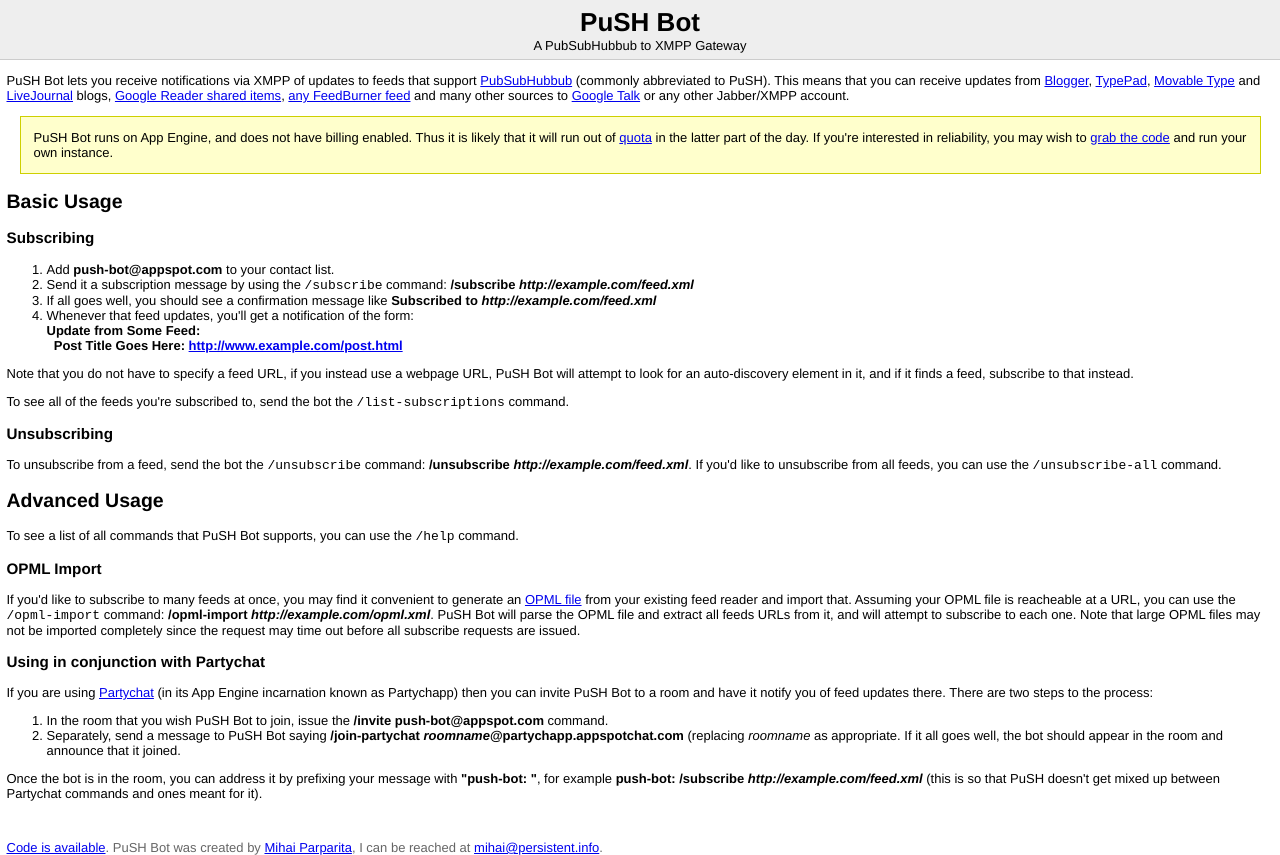
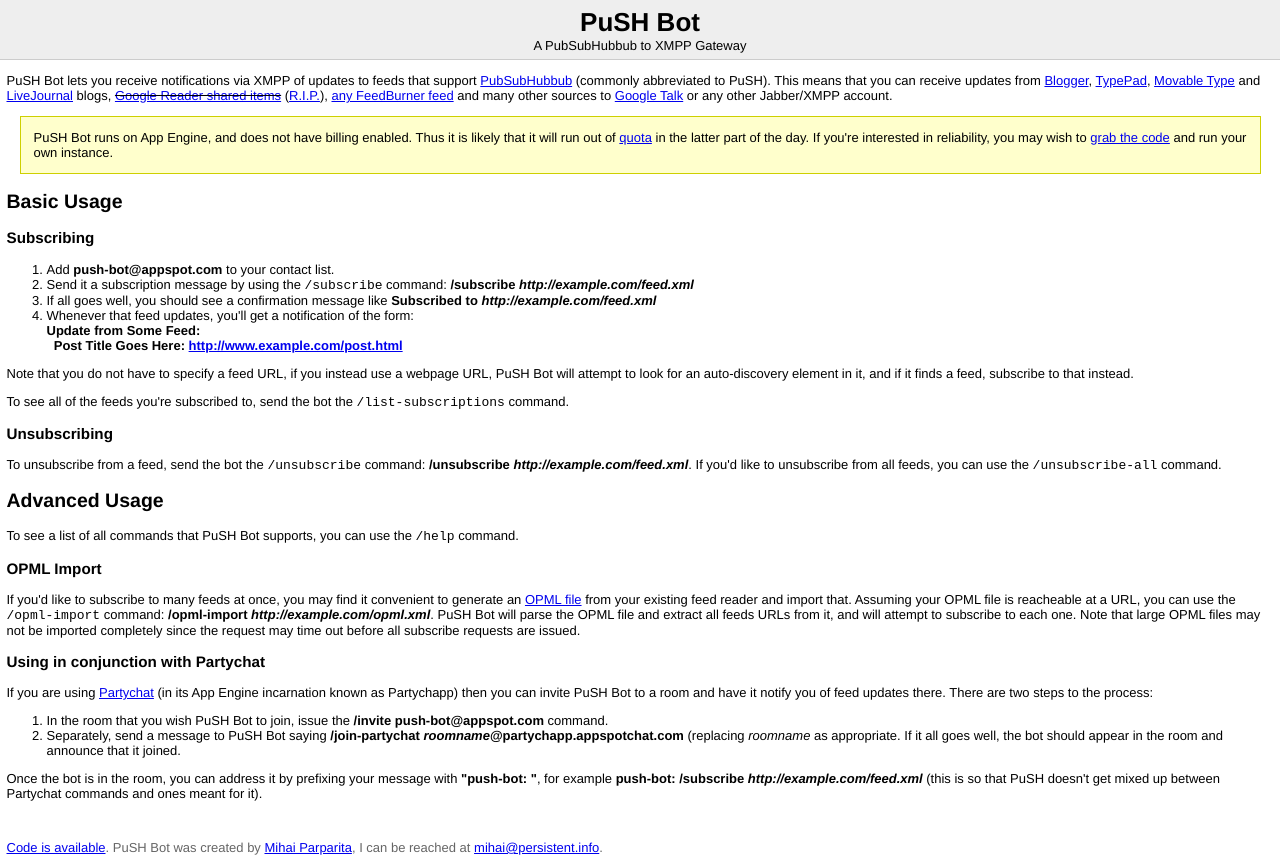
Before and after one commit to mihaip/push-bot, a plain HTML site: page war/index.html in a window 1280 px wide. Drawn offline with Linux system fonts and the light colour scheme.

Commit message:
Update Reader reference on homepage.

```diff
--- a/war/index.html
+++ b/war/index.html
@@ -67,7 +67,7 @@
 
 <div id="content">
 
-<p>PuSH Bot lets you receive notifications via XMPP of updates to feeds that support <a href="http://pubsubhubbub.googlecode.com/">PubSubHubbub</a> (commonly abbreviated to PuSH). This means that you can receive updates from <a href="http://buzz.blogger.com/2009/08/blogger-joins-hubbub.html">Blogger</a>, <a href="http://everything.typepad.com/blog/2009/09/real-time-web-pushing-your-blogs.html">TypePad</a>, <a href="http://plugins.movabletype.org/pubsubhubbub/">Movable Type</a> and <a href="http://community.livejournal.com/changelog/7568973.html">LiveJournal</a> blogs, <A href="http://googlereader.blogspot.com/2009/08/pubsubhubbub-support-for-reader-shared.html">Google Reader shared items</a>, <a href="http://adsenseforfeeds.blogspot.com/2009/07/whats-all-hubbub-about-pubsubhubbub.html">any FeedBurner feed</a> and many other sources to <a href="http://www.google.com/talk">Google Talk</a> or any other Jabber/XMPP account.</p>
+<p>PuSH Bot lets you receive notifications via XMPP of updates to feeds that support <a href="http://pubsubhubbub.googlecode.com/">PubSubHubbub</a> (commonly abbreviated to PuSH). This means that you can receive updates from <a href="http://buzz.blogger.com/2009/08/blogger-joins-hubbub.html">Blogger</a>, <a href="http://everything.typepad.com/blog/2009/09/real-time-web-pushing-your-blogs.html">TypePad</a>, <a href="http://plugins.movabletype.org/pubsubhubbub/">Movable Type</a> and <a href="http://community.livejournal.com/changelog/7568973.html">LiveJournal</a> blogs, <del><A href="http://googlereader.blogspot.com/2009/08/pubsubhubbub-support-for-reader-shared.html">Google Reader shared items</a></del> (<a href="http://googlereader.blogspot.com/2013/07/a-final-farewell.html">R.I.P.</a>), <a href="http://adsenseforfeeds.blogspot.com/2009/07/whats-all-hubbub-about-pubsubhubbub.html">any FeedBurner feed</a> and many other sources to <a href="http://www.google.com/talk">Google Talk</a> or any other Jabber/XMPP account.</p>
 
 <div id="quota-warning">
 PuSH Bot runs on App Engine, and does not have billing enabled. Thus it is likely that it will run out of <a href="https://developers.google.com/appengine/docs/quotas">quota</a> in the latter part of the day. If you're interested in reliability, you may wish to <a href="https://github.com/mihaip/push-bot">grab the code</a> and run your own instance.
```
